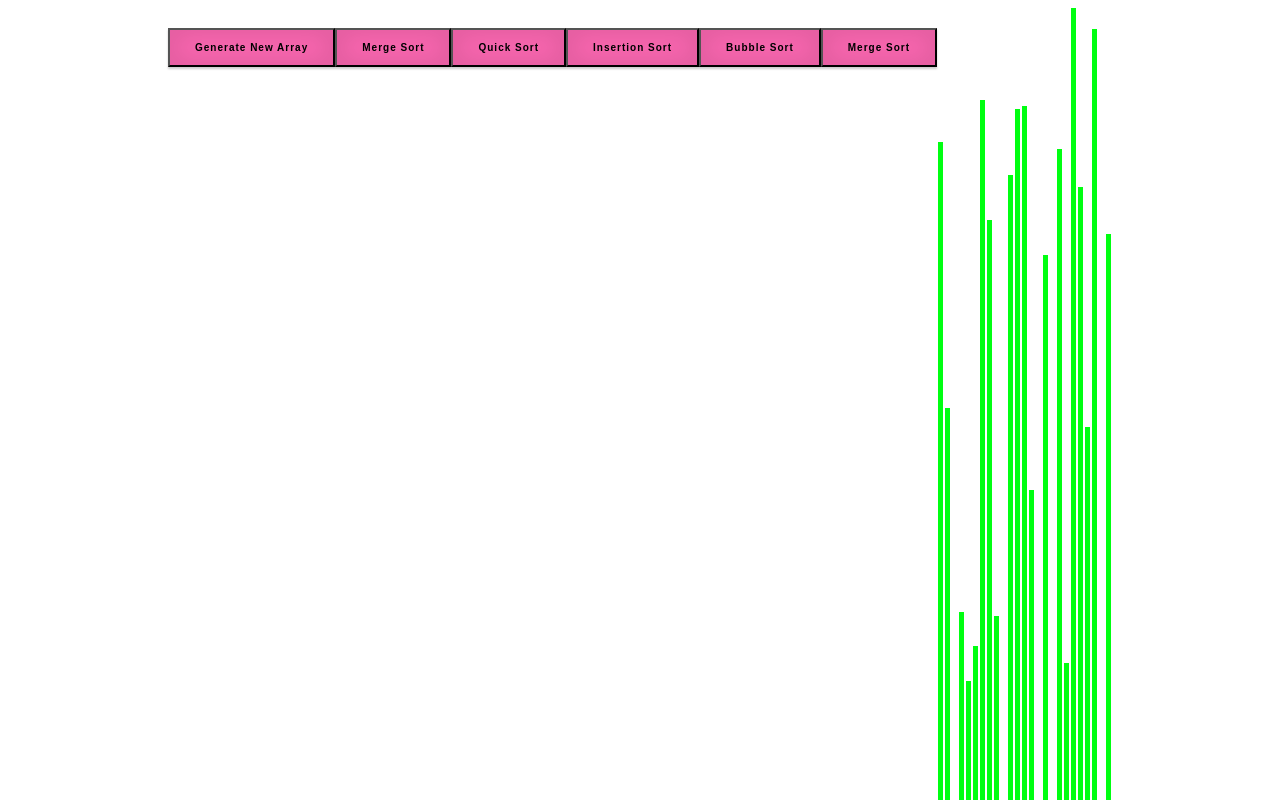
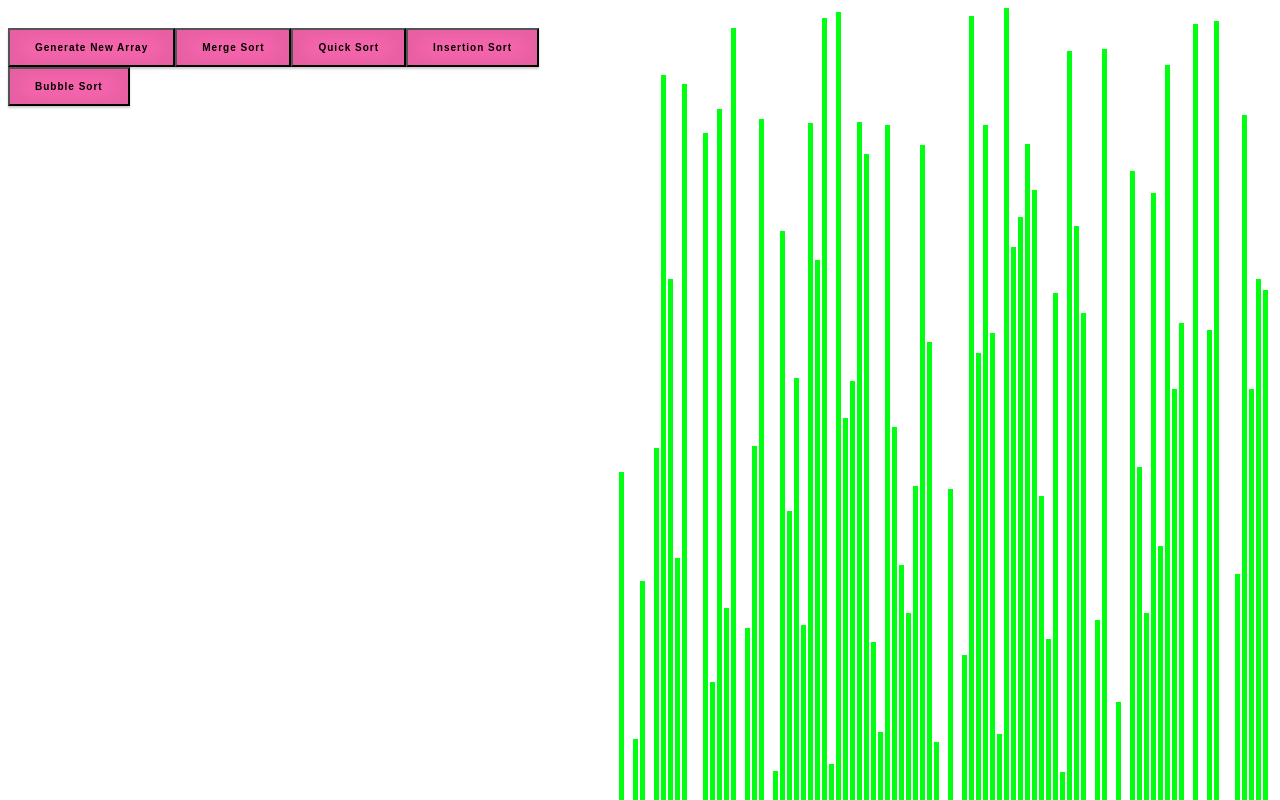
Before and after one commit to KrishnanditoLksn/sort_viz, a React (Vite) app: page / in a window 1280 px wide. Shown: the top 800 px of the page. Built offline with nearby package versions, Linux system fonts and the light colour scheme.

Commit message:
feat : implement merge

```diff
--- a/src/components/SortingVisualizer.jsx
+++ b/src/components/SortingVisualizer.jsx
@@ -1,7 +1,7 @@
 import {useEffect, useState} from "react";
 import '../App.css'
 import Button from "./ui/Button.jsx";
-import {bubbleSort, insertionSort} from "./utils/SortingAlgos.js";
+import {bubbleSort, insertionSort, mergeSort} from "./utils/SortingAlgos.js";
 
 export const SortingVisualizer = () => {
     const [array, setArray] = useState([]);
@@ -30,12 +30,36 @@ export const SortingVisualizer = () => {
         }
     }
 
+    const handleMergeSortVisualizer = () => {
+        const animations = mergeSort(array)
+        // const tempAnimations = []
+        // for (let i = 0; i < animations.length; i++) {
+        //     const arrayBars = document.getElementsByClassName("array-bar");
+        //     const ifColorChange = i % 3 !== 2;
+        //     if (ifColorChange) {
+        //         const [barOneIdx, barTwoIdx] = animations[i];
+        //         const barOneStyle = arrayBars[barOneIdx].style;
+        //         const barTwoStyle = arrayBars[barTwoIdx].style;
+        //         const color = i % 3 === 0 ? "red" : "blue";
+        //         setTimeout(() => {
+        //             barOneStyle.backgroundColor = color;
+        //             barTwoStyle.backgroundColor = color;
+        //         }, i);
+        //     } else {
+        //         setTimeout(() => {
+        //             const [barOneIdx, newHeight] = animations[i];
+        //             const barOneStyle = arrayBars[barOneIdx].style;
+        //             barOneStyle.height = `${newHeight}px`;
+        //         }, i);
+        //     }
+        // }
+    }
     /*
     when the button is clicked, handleResetArray is called
      */
     const handleResetArray = () => {
         const newarray = [];
-        for (let i = 0; i < 25; i++) {
+        for (let i = 0; i < 100; i++) {
             newarray.push(randomIntegerFromInterval(1, 1000));
         }
         alert("Generating New Array.......")
@@ -49,11 +73,10 @@ export const SortingVisualizer = () => {
         <div className="container">
             <div className="sort-container">
                 <Button onClick={handleResetArray} text="Generate New Array"></Button>
-                <Button text="Merge Sort"></Button>
+                <Button onClick={handleMergeSortVisualizer} text="Merge Sort"></Button>
                 <Button text="Quick  Sort"></Button>
                 <Button onClick={handleInsertionSortVisualizer} text="Insertion Sort"></Button>
                 <Button onClick={handleBubbleSortVisualizer} text="Bubble Sort"></Button>
-                <Button text="Merge Sort"></Button>
             </div>
             <div className="array-bar-container">
                 {array.map((value, idx) => (
```
